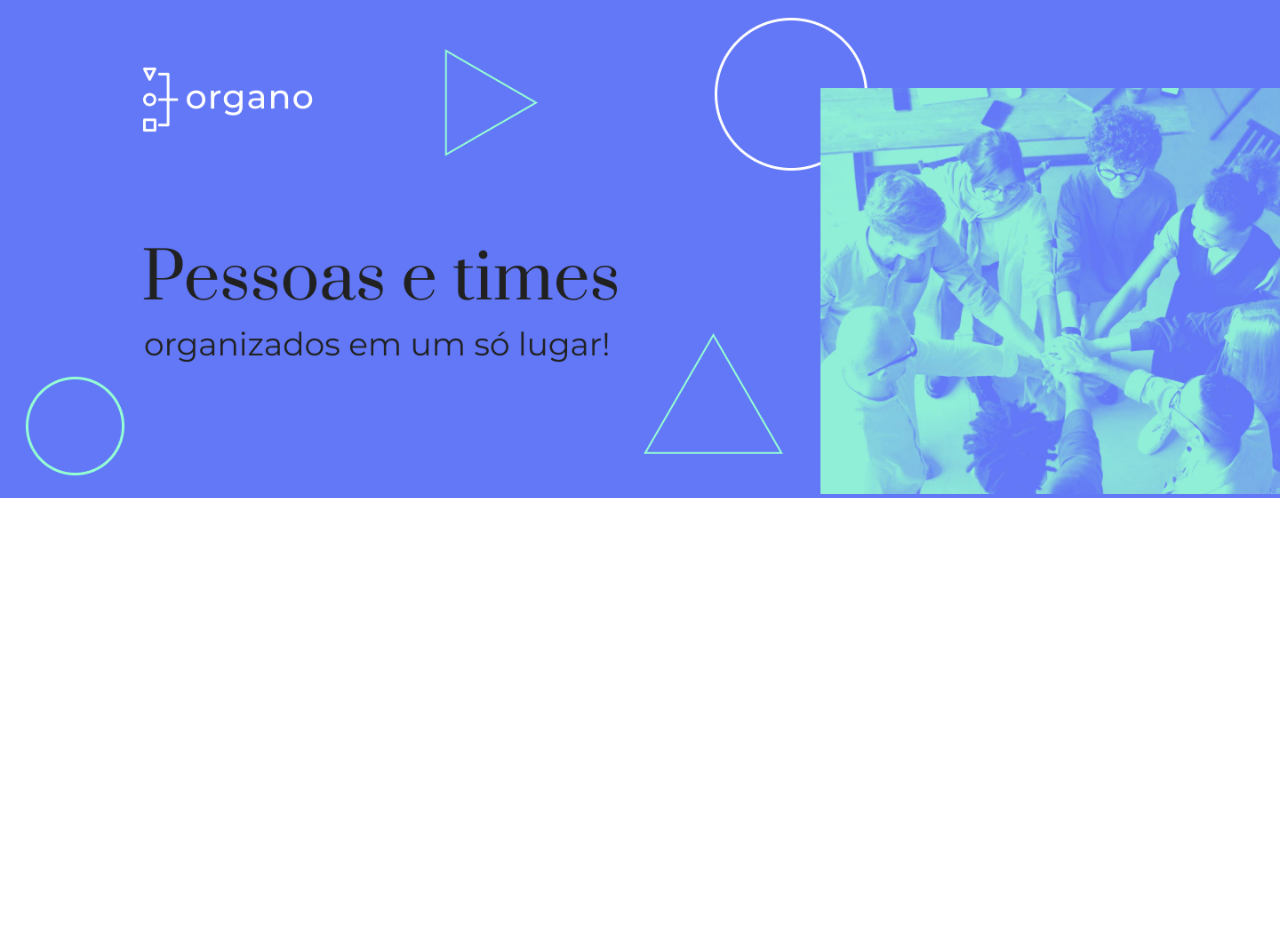
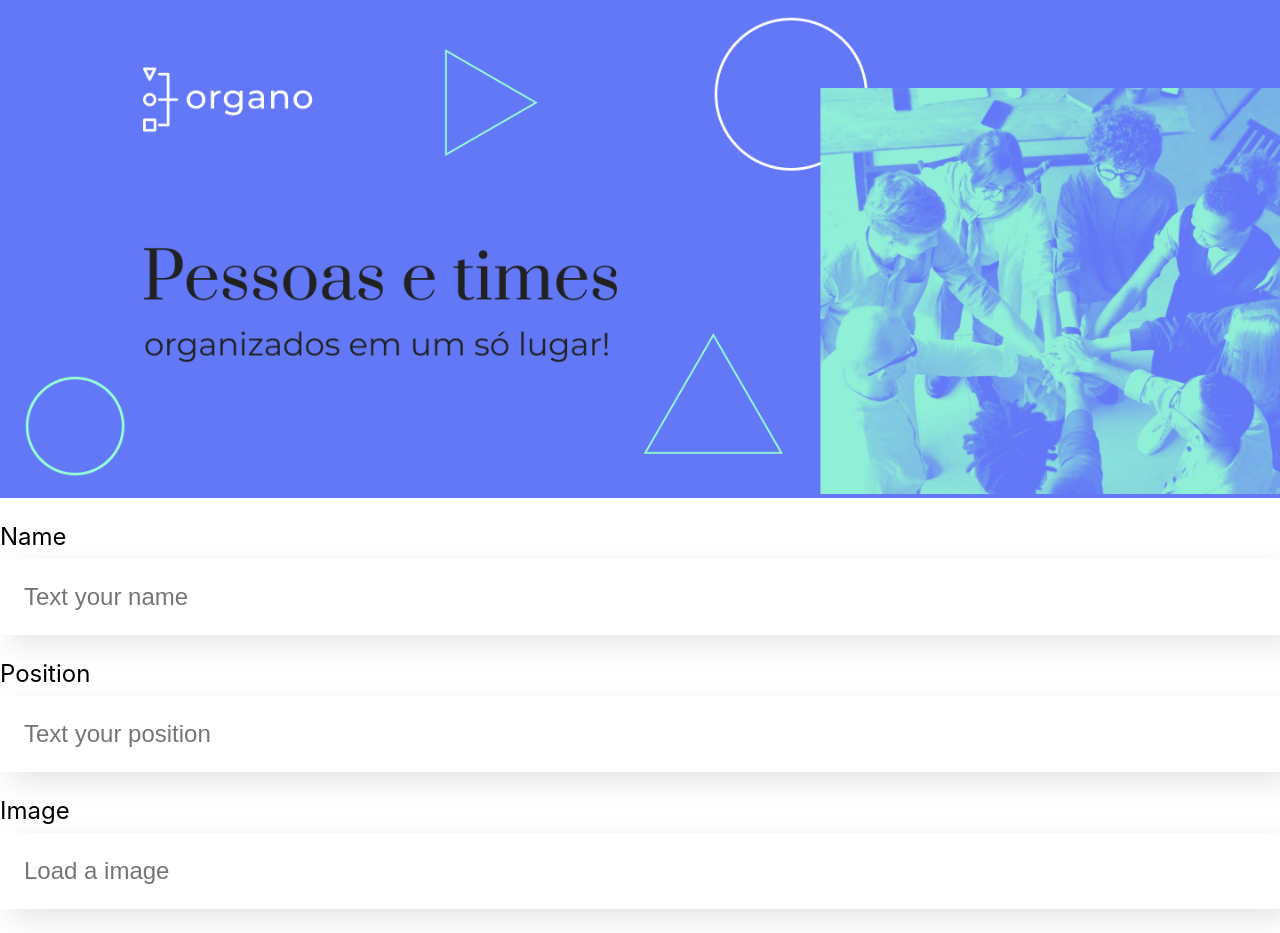
Before and after one commit to CauevSilv/react-basic, a JavaScript app in the folder organo/: page / in a window 1280 px wide. Before the commit the page ends 800 px from the top, so only its background shows below. Built offline with nearby package versions, Linux system fonts and the light colour scheme; the HTML template or start-up script is replaced by a standard one.

Commit message:
✨ (feat): TextField and its props

```diff
--- a/organo/src/App.js
+++ b/organo/src/App.js
@@ -1,9 +1,15 @@
-import Banner from './componentes/Banner/Banner';
+import Banner from './componentes/Banner';
+
+//When the js file is named index.js, you can import the folder directly
+import TextField from './componentes/TextField';
 
 function App() {
   return (
     <div className="App">
       <Banner />
+      <TextField label="Name" placeholder="Text your name"/>
+      <TextField label="Position" placeholder="Text your position"/>
+      <TextField label="Image" placeholder="Load a image"/>
     </div>
   );
 }
--- a/organo/src/componentes/Banner/Banner.js
+++ b/organo/src/componentes/Banner/Banner.js
@@ -1,11 +1,9 @@
 import './Banner.css';
 
-function Banner() {
+export const Banner = () => {
     return (
         <header className="banner">
             <img src="/imagens/banner.png" alt="O banner da página principal"/>
         </header>
     )
 }
-
-export default Banner;
--- /dev/null
+++ b/organo/src/componentes/Banner/index.js
@@ -0,0 +1,3 @@
+import { Banner } from "./Banner";
+
+export default Banner;
--- /dev/null
+++ b/organo/src/componentes/TextField/TextField.css
@@ -0,0 +1,19 @@
+.text-field {
+    margin: 24px 0;
+}
+
+.text-field label {
+    display: block;
+    margin-bottom: 8px;
+    font-size: 24px;
+}
+
+.text-field input {
+    background-color: #FFF;
+    box-shadow: 10px 10px 30px rgba(0, 0, 0, 0.1);
+    width: 100%;
+    border: none;
+    font-size: 24px;
+    padding: 24px;
+    box-sizing: border-box;
+}
--- /dev/null
+++ b/organo/src/componentes/TextField/index.js
@@ -0,0 +1,12 @@
+import './TextField.css';
+
+const TextField = (props) => {
+    return (
+        <div className="text-field">
+            <label>{props.label}</label>
+            <input  placeholder={props.placeholder}/>
+        </div>
+    )
+}
+
+export default TextField;
```
